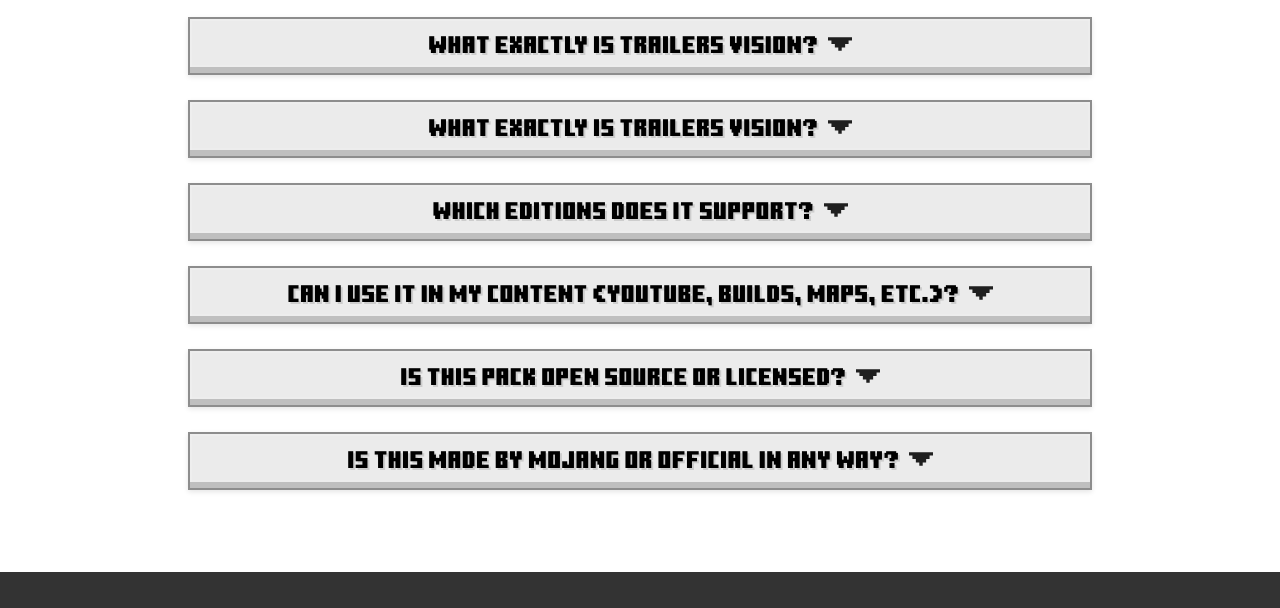
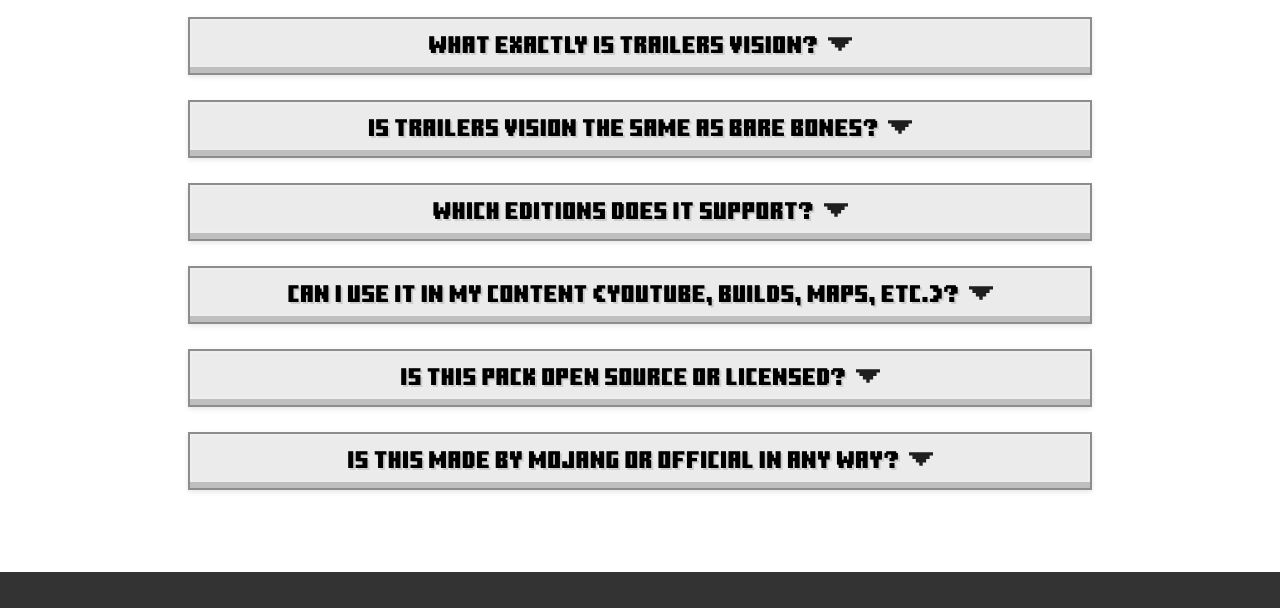
Before and after one commit to DiamondIsntHere/Trailers-Vision, a plain HTML site: page index.html in a window 1280 px wide. Shown: the part 2210-2818 px from the top of the page. Drawn offline with Linux system fonts and the light colour scheme.

Commit message:
Update index.html

```diff
--- a/index.html
+++ b/index.html
@@ -965,7 +965,7 @@
 
         <details class="faq-item">
           <summary class="faq-question minecraft-button">
-            What exactly is Trailers Vision?
+            Is Trailers Vision the same as Bare Bones?
             <img src="assets/images/icons/arrow.svg" class="faq-icon" />
           </summary>
           <div class="faq-answer">
```
